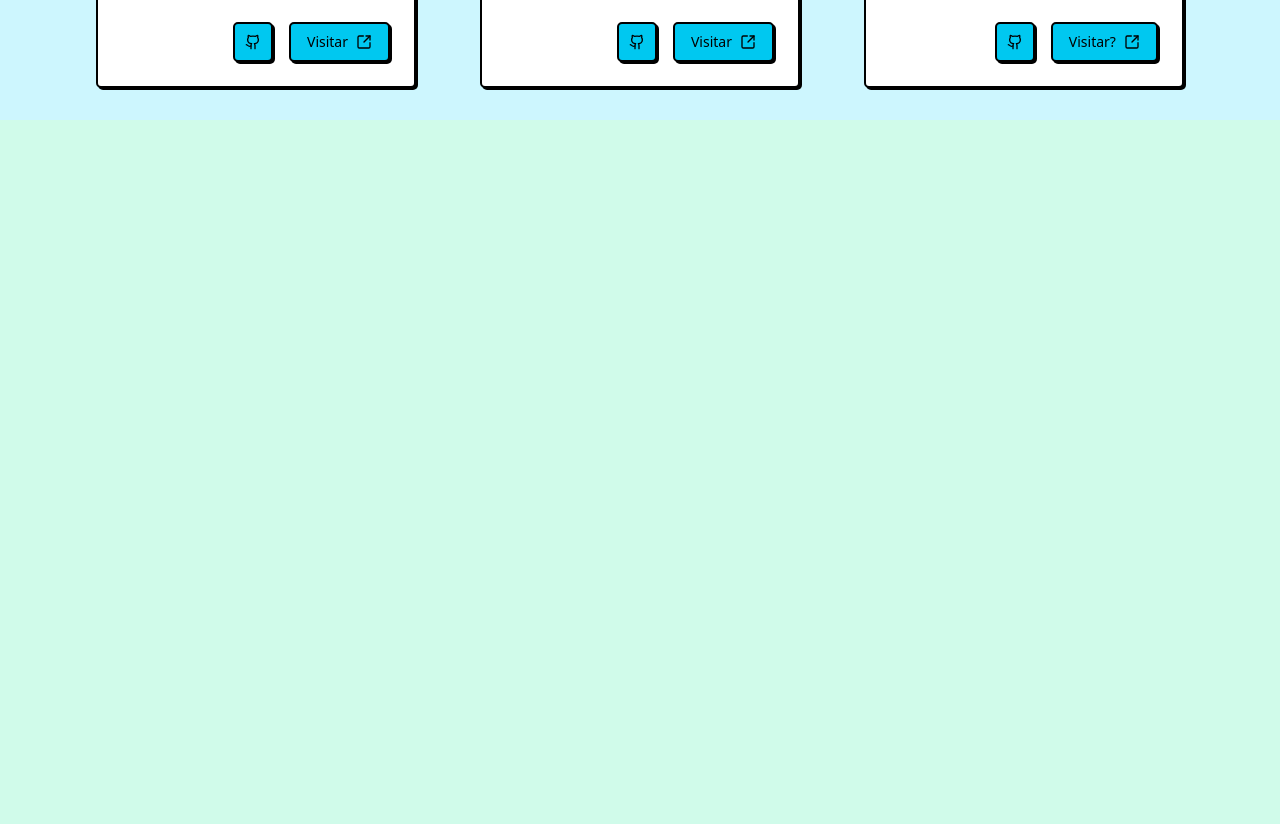
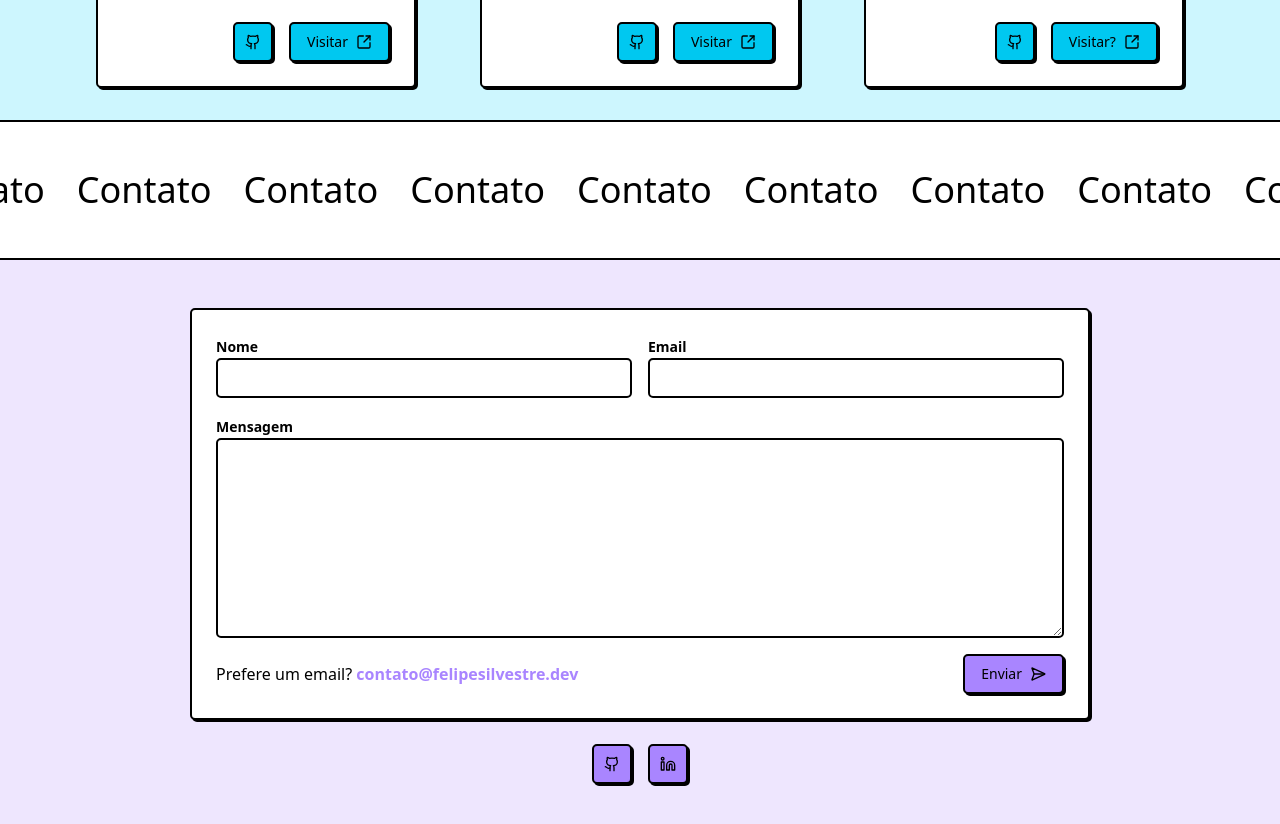
Before and after one commit to FelipeCavichiolliSilvestre/portfolio, a Next.js app: page / in a window 1280 px wide. Shown: the part 1100-1924 px from the top of the page. Before the commit the page ends 1220 px from the top, so only its background shows below. Built offline with nearby package versions, Linux system fonts and the light colour scheme.

Commit message:
added contact section on home page

```diff
--- a/app/page.tsx
+++ b/app/page.tsx
@@ -1,8 +1,11 @@
+import { GithubIcon, LinkedinIcon } from "lucide-react";
 import { Navbar } from "@/components/Navbar";
 import { HeroBanner } from "@/components/HeroBanner";
 import { Marquee } from "@/components/ui/Marquee";
 import { Container } from "@/components/ui/Container";
 import { ProjectCard } from "@/components/ProjectCard";
+import { ContactCard } from "@/components/ContactCard";
+import { Button } from "@/components/ui/Button";
 
 export default function Home() {
   return (
@@ -50,6 +53,37 @@ export default function Home() {
           </div>
         </section>
       </Container>
+
+      <span id="contato" />
+      <Marquee items={Array(14).fill("Contato")} />
+
+      <Container
+        className="violet-theme bg-background flex flex-col justify-center items-center py-12 gap-6"
+        asChild
+      >
+        <section>
+          <ContactCard />
+
+          <div className="inline-flex flex-row gap-4">
+            <Button size="icon" asChild>
+              <a
+                href="https://github.com/FelipeCavichiolliSilvestre"
+                target="_blank"
+              >
+                <GithubIcon />
+              </a>
+            </Button>
+            <Button size="icon">
+              <a
+                href="https://www.linkedin.com/in/felipe-silvestre-004aa2216"
+                target="_blank"
+              >
+                <LinkedinIcon />
+              </a>
+            </Button>
+          </div>
+        </section>
+      </Container>
     </>
   );
 }
--- /dev/null
+++ b/components/ContactCard.tsx
@@ -0,0 +1,85 @@
+"use client";
+
+import { LoaderCircle, SendHorizontal } from "lucide-react";
+import { Card, CardContent } from "@/components/ui/Card";
+import { Label } from "@/components/ui/Label";
+import { Input } from "@/components/ui/Input";
+import { Textarea } from "@/components/ui/Textarea";
+import { Typography } from "@/components/ui/Typography";
+import { Button } from "@/components/ui/Button";
+import { useState } from "react";
+
+function ContactCard() {
+  const [loading, setLoading] = useState(false);
+
+  async function onSubmit(e: React.FormEvent<HTMLFormElement>) {
+    e.preventDefault();
+    const formData = new FormData(e.currentTarget);
+
+    try {
+      setLoading(true);
+      await fetch("https://formsubmit.co/ajax/contato@felipesilvestre.dev", {
+        method: "POST",
+        headers: {
+          "Content-Type": "application/json",
+          Accept: "application/json",
+        },
+        body: JSON.stringify({
+          name: formData.get("name"),
+          email: formData.get("email"),
+          message: formData.get("message"),
+          _template: "table",
+        }),
+      });
+      e.currentTarget.reset();
+    } catch (error) {
+      console.error(error);
+    } finally {
+      setLoading(false);
+    }
+  }
+
+  return (
+    <Card className="bg-white w-full max-w-225">
+      <CardContent>
+        <form className="flex flex-col gap-4" onSubmit={onSubmit}>
+          <div className="grid grid-cols-1 sm:grid-cols-2 gap-4">
+            <div>
+              <Label htmlFor="name">Nome</Label>
+              <Input type="text" name="name" id="name" required />
+            </div>
+            <div>
+              <Label htmlFor="email">Email</Label>
+              <Input type="email" name="email" id="email" required />
+            </div>
+          </div>
+          <div>
+            <Label htmlFor="message">Mensagem</Label>
+            <Textarea name="message" className="min-h-50" required />
+          </div>
+          <div className="flex flex-row items-center justify-between">
+            <Typography>
+              Prefere um email?{" "}
+              <b className="text-main hover:underline">
+                <a href="mailto:contato@felipesilvestre.dev">
+                  contato@felipesilvestre.dev
+                </a>
+              </b>
+            </Typography>
+
+            <Button type="submit" disabled={loading}>
+              Enviar{" "}
+              {loading ? (
+                <LoaderCircle className="animate-spin" />
+              ) : (
+                <SendHorizontal />
+              )}
+            </Button>
+          </div>
+        </form>
+      </CardContent>
+    </Card>
+  );
+}
+
+export { ContactCard };
```
